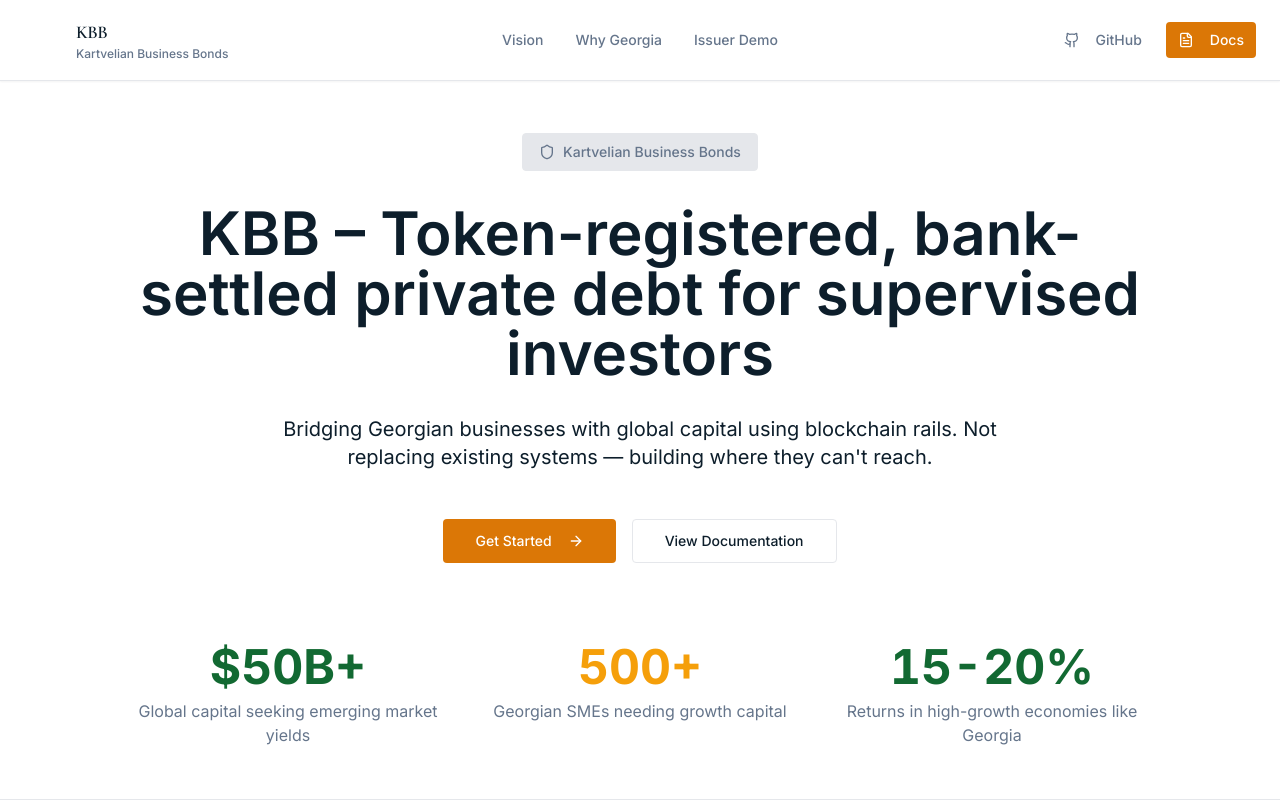
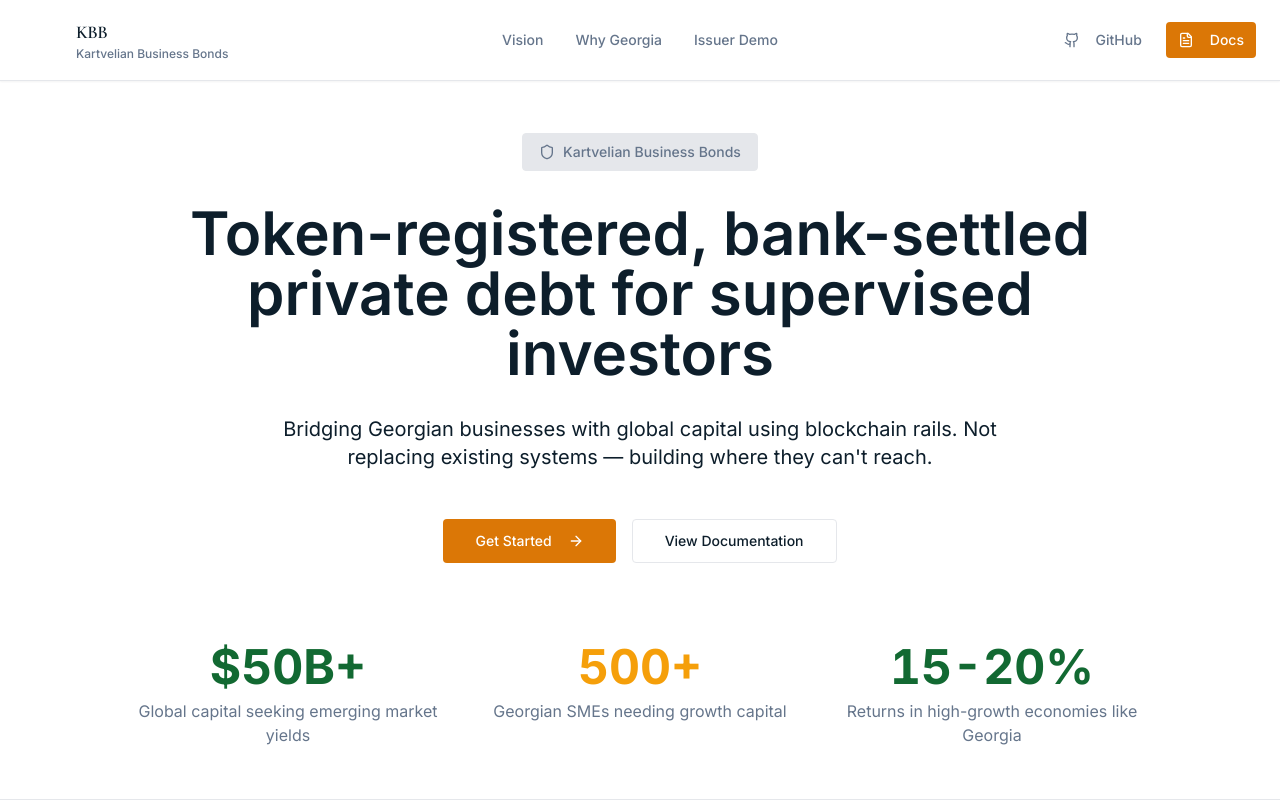
Before and after one commit to duracell04/kbb-sparkle-ui, a React (Vite) app: page / in a window 1280 px wide. Shown: the top 800 px of the page. Built offline with nearby package versions, Linux system fonts and the light colour scheme; the HTML template or start-up script is replaced by a standard one.

Commit message:
Code edited in Lovable Code Editor
Edited UI in Lovable

```diff
--- a/src/components/Hero.tsx
+++ b/src/components/Hero.tsx
@@ -12,11 +12,12 @@ const Hero = () => {
           </div>
 
           <h1 className="text-5xl md:text-6xl font-sans font-semibold text-brand-700 leading-tight">
-            KBB – Token-registered, bank-settled private debt for supervised investors
+            Token-registered, bank-settled private debt for supervised investors
           </h1>
 
           <p className="text-lg md:text-xl text-neutral-700 max-w-3xl mx-auto leading-relaxed">
-            Bridging Georgian businesses with global capital using blockchain rails. Not replacing existing systems — building where they can't reach.
+            Bridging Georgian businesses with global capital using blockchain rails. Not replacing existing systems —
+            building where they can't reach.
           </p>
 
           <div className="flex flex-col sm:flex-row gap-4 justify-center items-center pt-4">
@@ -34,23 +35,17 @@ const Hero = () => {
           <div className="grid grid-cols-1 md:grid-cols-3 gap-8 pt-12">
             <div className="text-center">
               <div className="text-5xl font-bold text-success mb-2 tabular-nums">$50B+</div>
-              <p className="text-muted-foreground text-base">
-                Global capital seeking emerging market yields
-              </p>
+              <p className="text-muted-foreground text-base">Global capital seeking emerging market yields</p>
             </div>
 
             <div className="text-center">
               <div className="text-5xl font-bold text-accent mb-2 tabular-nums">500+</div>
-              <p className="text-muted-foreground text-base">
-                Georgian SMEs needing growth capital
-              </p>
+              <p className="text-muted-foreground text-base">Georgian SMEs needing growth capital</p>
             </div>
 
             <div className="text-center">
               <div className="text-5xl font-bold text-success mb-2 tabular-nums">15-20%</div>
-              <p className="text-muted-foreground text-base">
-                Returns in high-growth economies like Georgia
-              </p>
+              <p className="text-muted-foreground text-base">Returns in high-growth economies like Georgia</p>
             </div>
           </div>
         </div>
```
